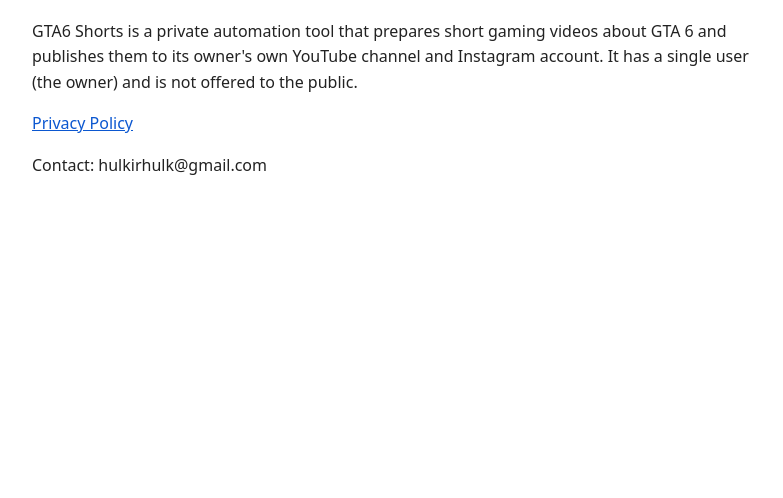
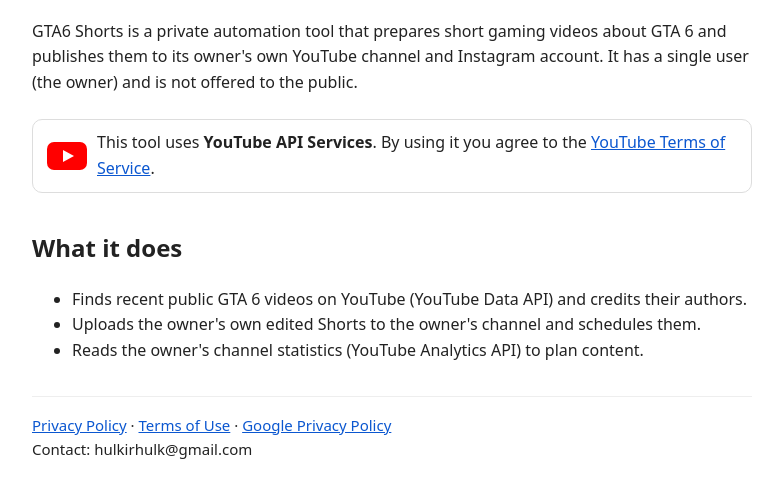
Before and after one commit to hulkirhulk-ship-it/hulkirhulk-ship-it.github.io, a plain HTML site: page index.html in a window 1280 px wide. Shown: the part 94-592 px from the top of the page, without its empty margins (248-1031 px from the left). Drawn offline with Linux system fonts and the light colour scheme.

Commit message:
Add files via upload

```diff
--- a/index.html
+++ b/index.html
@@ -7,12 +7,30 @@
 <style>
   body { font-family: system-ui, sans-serif; max-width: 720px; margin: 40px auto; padding: 0 16px; line-height: 1.6; color: #222; background: #fff; }
   a { color: #0b57d0; }
+  .yt { display: inline-flex; align-items: center; gap: 10px; padding: 10px 14px; border: 1px solid #ddd; border-radius: 10px; margin: 8px 0 16px; }
+  .yt svg { flex: none; }
+  footer { margin-top: 32px; padding-top: 16px; border-top: 1px solid #eee; font-size: 15px; }
 </style>
 </head>
 <body>
 <h1>GTA6 Shorts</h1>
 <p>GTA6 Shorts is a private automation tool that prepares short gaming videos about GTA 6 and publishes them to its owner's own YouTube channel and Instagram account. It has a single user (the owner) and is not offered to the public.</p>
-<p><a href="privacy.html">Privacy Policy</a></p>
-<p>Contact: hulkirhulk@gmail.com</p>
+
+<div class="yt">
+  <svg width="40" height="28" viewBox="0 0 40 28" aria-label="YouTube"><rect width="40" height="28" rx="7" fill="#FF0000"/><path d="M16 8 L27 14 L16 20 Z" fill="#fff"/></svg>
+  <span>This tool uses <b>YouTube API Services</b>. By using it you agree to the <a href="https://www.youtube.com/t/terms">YouTube Terms of Service</a>.</span>
+</div>
+
+<h2>What it does</h2>
+<ul>
+  <li>Finds recent public GTA 6 videos on YouTube (YouTube Data API) and credits their authors.</li>
+  <li>Uploads the owner's own edited Shorts to the owner's channel and schedules them.</li>
+  <li>Reads the owner's channel statistics (YouTube Analytics API) to plan content.</li>
+</ul>
+
+<footer>
+  <a href="privacy.html">Privacy Policy</a> · <a href="terms.html">Terms of Use</a> · <a href="https://policies.google.com/privacy">Google Privacy Policy</a><br>
+  Contact: hulkirhulk@gmail.com
+</footer>
 </body>
 </html>
```
Also changed, not shown: privacy.html (+2 -0 lines), terms.html (added, +40 -0 lines).
